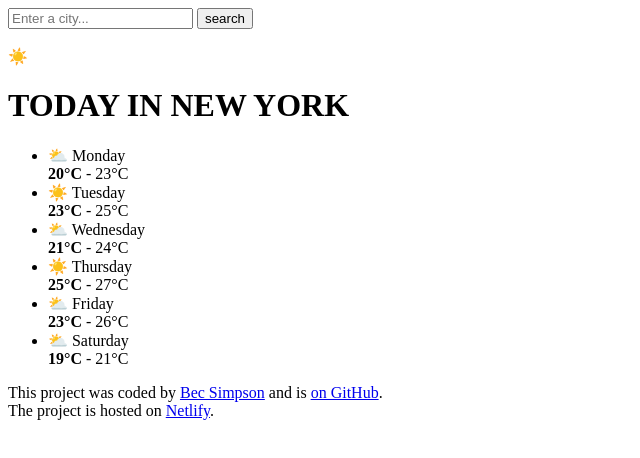
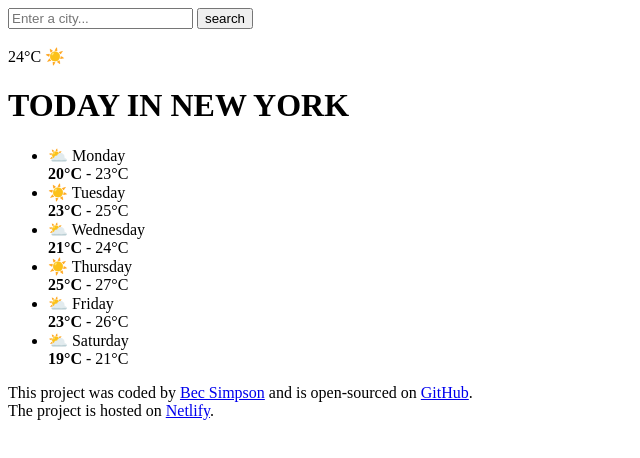
Before and after one commit to BECSIMP/whats-the-weather-app, a plain HTML site: page index.html in a window 1280 px wide. Shown: the whole page, without its empty margins (0-640 px from the left). Drawn offline with Linux system fonts and the light colour scheme.

Commit message:
Updated footer content & added main temp

```diff
--- a/index.html
+++ b/index.html
@@ -21,7 +21,7 @@
         </form>
       </header>
       <br />
-      <span class="main-weather-emoji">☀️</span>
+      <span class="main-weather-emoji">24°C ☀️</span>
       <h1>TODAY IN NEW YORK</h1>
       <div class="days">
         <ul>
@@ -53,8 +53,8 @@
       </div>
       <footer>
         This project was coded by
-        <a href="#" target="_blank">Bec Simpson</a> and is
-        <a href="#" target="_blank"> on GitHub</a>. <br />
+        <a href="#" target="_blank">Bec Simpson</a> and is open-sourced on
+        <a href="#" target="_blank"> GitHub</a>. <br />
         The project is hosted on <a href="#" target="_blank">Netlify</a>.
       </footer>
     </div>
```
